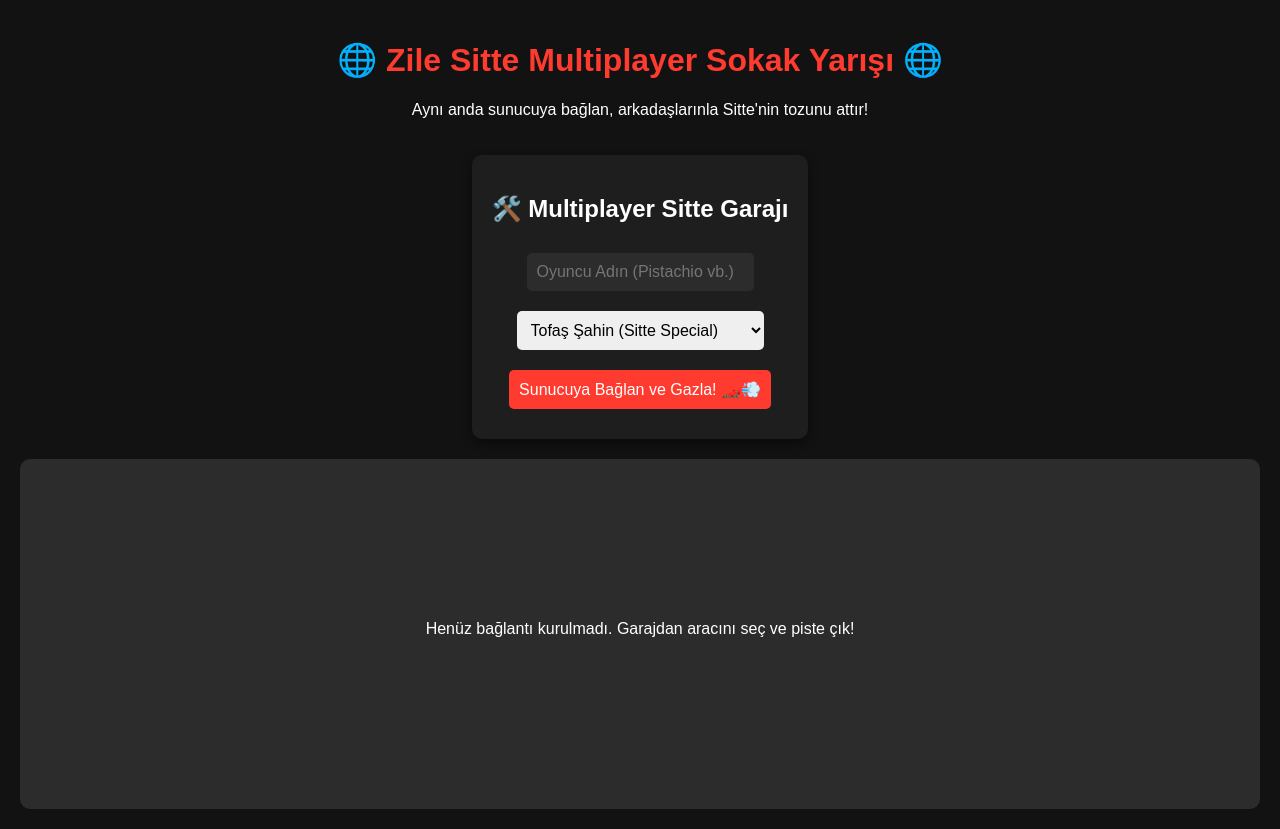
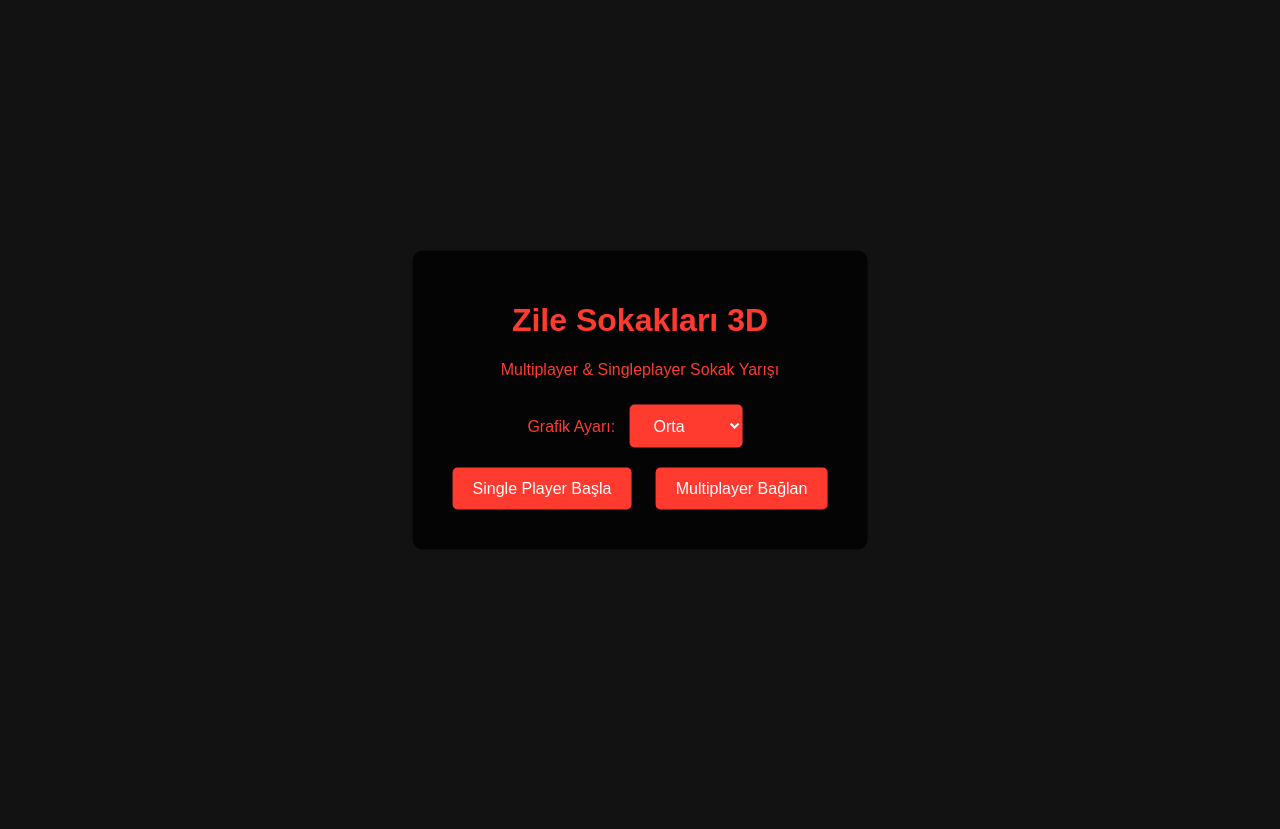
Before and after one commit to kaankayaww-hash/Zile-yar-s, a plain HTML site: page index.html in a window 1280 px wide. After the commit the page ends 800 px from the top, so only its background shows below. Drawn offline with Linux system fonts and the light colour scheme.

Commit message:
Update title and restructure HTML layout

```diff
--- a/index.html
+++ b/index.html
@@ -3,66 +3,46 @@
 <head>
     <meta charset="UTF-8">
     <meta name="viewport" content="width=device-width, initial-scale=1.0">
-    <title>Zile Sitte Multiplayer Drift</title>
+    <title>Zile Sokakları - 3D Multiplayer</title>
     <style>
-        body { background-color: #121212; color: #ffffff; font-family: Arial, sans-serif; text-align: center; margin: 0; padding: 20px; }
-        h1 { color: #ff3b30; }
-        .garaj { background: #1e1e1e; padding: 20px; border-radius: 10px; display: inline-block; margin-top: 20px; box-shadow: 0 4px 10px rgba(0,0,0,0.5); }
-        select, input, button { padding: 10px; margin: 10px; font-size: 16px; border-radius: 5px; border: none; }
-        input { background: #2c2c2c; color: white; }
-        button { background-color: #ff3b30; color: white; cursor: pointer; }
-        button:hover { background-color: #e0322b; }
-        #oyunAlani { margin-top: 20px; width: 100%; height: 350px; background: #2c2c2c; border-radius: 10px; display: flex; flex-direction: column; align-items: center; justify-content: center; position: relative; overflow: hidden; }
-        #lobii { color: #00ffcc; font-weight: bold; margin-top: 10px; }
+        body { margin: 0; background: #121212; color: #ff3b30; font-family: Arial, sans-serif; overflow: hidden; }
+        #menu { position: absolute; top: 50%; left: 50%; transform: translate(-50%, -50%); text-align: center; background: rgba(0,0,0,0.8); padding: 30px; border-radius: 10px; }
+        button, select { padding: 12px 20px; margin: 10px; background: #ff3b30; color: white; border: none; font-size: 16px; cursor: pointer; border-radius: 5px; }
+        button:hover { background: #e0322b; }
+        #ui { position: absolute; top: 10px; left: 10px; display: none; }
     </style>
 </head>
 <body>
-
-    <h1>🌐 Zile Sitte Multiplayer Sokak Yarışı 🌐</h1>
-    <p>Aynı anda sunucuya bağlan, arkadaşlarınla Sitte'nin tozunu attır!</p>
-
-    <div class="garaj">
-        <h2>🛠️ Multiplayer Sitte Garajı</h2>
-        <input type="text" id="oyuncuAdi" placeholder="Oyuncu Adın (Pistachio vb.)">
-        <br>
-        <select id="aracSecim">
-            <option value="tofas">Tofaş Şahin (Sitte Special)</option>
-            <option value="doblo">Fiat Doblo (Esnaf Kurye)</option>
-            <option value="egea">Fiat Egea (Şehir İçi)</option>
-            <option value="f1">Formula 1 Aracı (Çılgın Mod)</option>
-            <option value="lambo">Süper Spor (Lambo Tarzı)</option>
-            <option value="ferrari">Süper Spor (Ferrari Tarzı)</option>
-        </select>
-        <br>
-        <button onclick="multiplayerBaglan()">Sunucuya Bağlan ve Gazla! 🏎️💨</button>
+    <div id="menu">
+        <h1>Zile Sokakları 3D</h1>
+        <p>Multiplayer & Singleplayer Sokak Yarışı</p>
+        <div>
+            <label>Grafik Ayarı:</label>
+            <select id="graphics">
+                <option value="low">Düşük</option>
+                <option value="medium" selected>Orta</option>
+                <option value="high">Yüksek</option>
+            </select>
+        </div>
+        <div>
+            <button onclick="startGame('single')">Single Player Başla</button>
+            <button onclick="startGame('multi')">Multiplayer Bağlan</button>
+        </div>
     </div>
 
-    <div id="oyunAlani">
-        <p id="durumMetni">Henüz bağlantı kurulmadı. Garajdan aracını seç ve piste çık!</p>
-        <div id="lobii"></div>
+    <div id="ui">
+        <h2>Zile Haritasındasınız</h2>
+        <p>Işıklar ve trafik aktif!</p>
     </div>
 
     <script>
-        function multiplayerBaglan() {
-            const isim = document.getElementById('oyuncuAdi').value || "Gizli Sürücü";
-            const secilenArac = document.getElementById('aracSecim').value;
-            const durum = document.getElementById('durumMetni');
-            const lobi = document.getElementById('lobii');
-
-            let aracIsmi = "";
-            switch(secilenArac) {
-                case 'tofas': aracIsmi = "Tofaş Şahin"; break;
-                case 'doblo': aracIsmi = "Fiat Doblo"; break;
-                case 'egea': aracIsmi = "Fiat Egea"; break;
-                case 'f1': aracIsmi = "Formula 1 Aracı"; break;
-                case 'lambo': aracIsmi = "Süper Spor (Lambo)"; break;
-                case 'ferrari': aracIsmi = "Süper Spor (Ferrari)"; break;
-            }
-
-            durum.innerHTML = `🔥 <b>${isim}</b>, ${aracIsmi} ile Zile Sitte sunucusuna giriş yaptı!`;
-            lobi.innerHTML = `🟢 Durum: Çevrimiçi (Multiplayer Oda Aktif) - Diğer oyuncuların bağlanması bekleniyor...`;
+        function startGame(mode) {
+            const graphics = document.getElementById('graphics').value;
+            document.getElementById('menu').style.display = 'none';
+            document.getElementById('ui').style.display = 'block';
+            console.log(mode + " modunda, " + graphics + " grafik ayarıyla Zile yükleniyor...");
+            // 3D motoru ve Zile haritası buraya entegre edilecek
         }
     </script>
-
 </body>
 </html>
```
